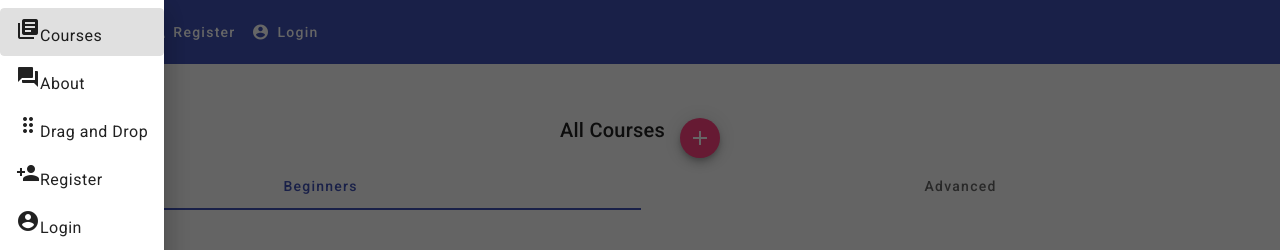
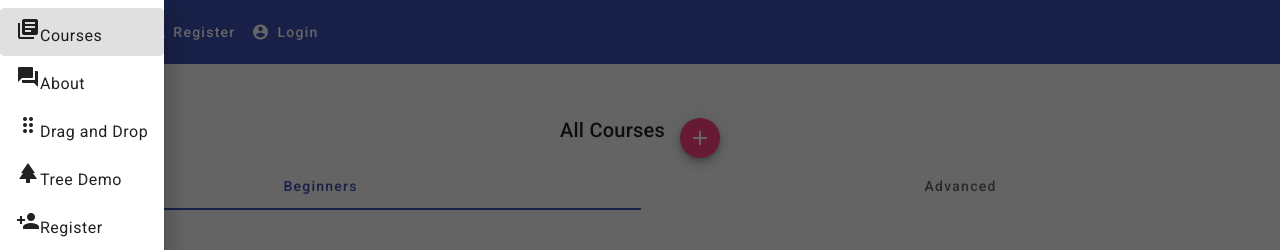
Before and after one commit to paolopci/angular-material-course, an Angular app: page / in a window 1280 px wide. Both pictures are taken after a click on the button "menu". Shown: the top 250 px of the page. Built offline with nearby package versions, Linux system fonts and the light colour scheme; no server answers.

Commit message:
inizio con l'albero + semplice Nested Tree

```diff
--- a/src/app/app.component.html
+++ b/src/app/app.component.html
@@ -17,7 +17,13 @@
                 <span>Drag and Drop</span>
             </a>
 
-            <!-- --------------- -->
+            <!------------------->
+            <!-- Tree Component -->
+            <a mat-list-item routerLink="tree-demo">
+                <mat-icon>park</mat-icon>
+                <span>Tree Demo</span>
+            </a>
+            <!------------------>
 
             <a mat-list-item>
                 <mat-icon>person_add</mat-icon>
--- a/src/app/tree-demo/tree-demo.component.html
+++ b/src/app/tree-demo/tree-demo.component.html
@@ -1,8 +1,8 @@
-
 <div class="tree-demo-container">
 
   <h3>Nested Tree Demo</h3>
 
+  <mat-tree [dataSource]="" [treeControl]=""></mat-tree>
 
 
 
```
